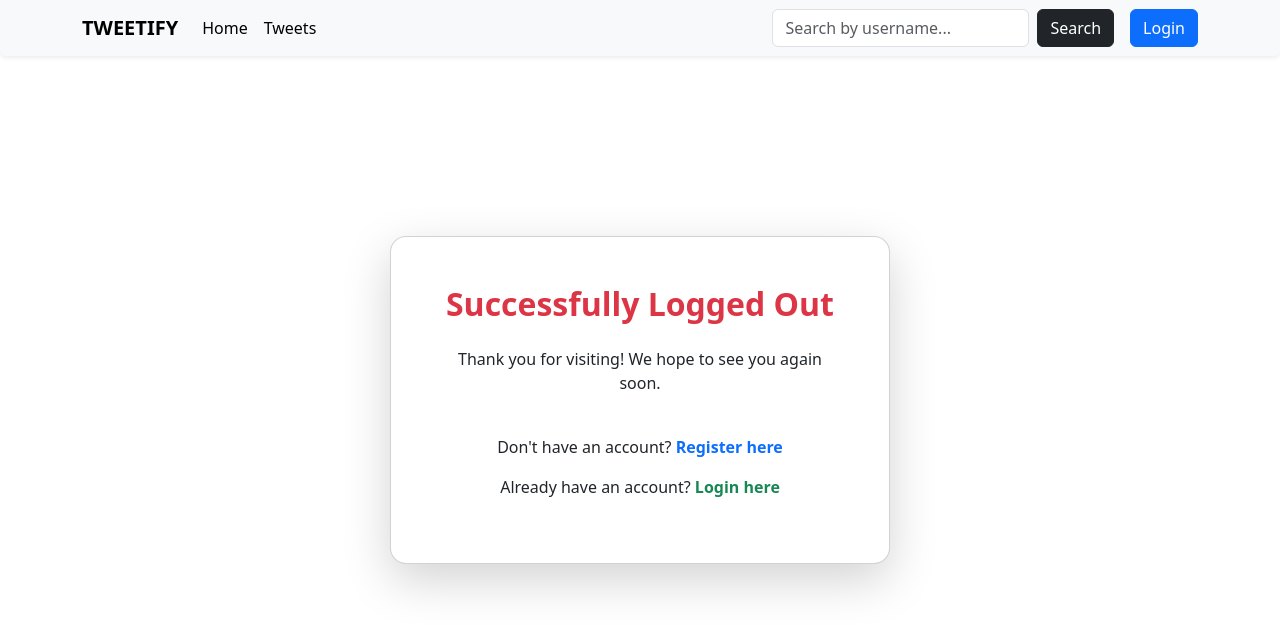
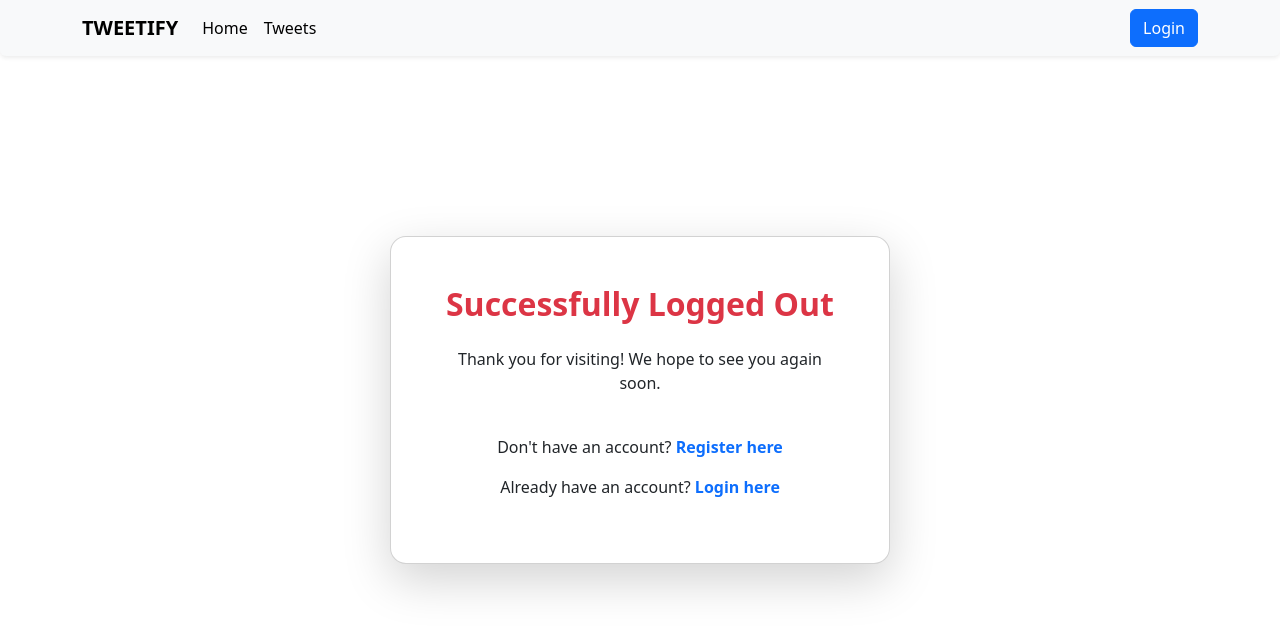
Before and after one commit to DevarshSimform/django-foundation-project, a Django app: page /logout/ in a window 1280 px wide. Shown: the top 632 px of the page. Run offline with Django 4.2, Linux system fonts and the light colour scheme.

```diff
--- a/core/views.py
+++ b/core/views.py
@@ -17,7 +17,7 @@ def tweet_list(req):
     tweets = Tweet.objects.all().order_by('-created_at')
     if query:
         tweets = tweets.filter(user__username__icontains = query)
-    return render(req, 'core/tweet_list.html', {'tweets': tweets})
+    return render(req, 'core/tweet_list.html', {'tweets': tweets, 'show_search': True})
 
 
 def my_tweets(req):
--- a/templates/navbar.html
+++ b/templates/navbar.html
@@ -15,10 +15,12 @@
               </li>
           </ul>
 
-          <form class="d-flex me-3" role="search" method="GET" action="{% url 'tweet_list'%}">
-              <input class="form-control me-2" type="search" name="q" placeholder="Search by username..." aria-label="Search">
-              <button class="btn btn-dark" type="submit">Search</button>
-          </form>
+          {% if show_search %}
+            <form class="d-flex me-3" role="search" method="GET" action="{% url 'tweet_list'%}">
+                <input class="form-control me-2" type="search" name="q" placeholder="Search by username..." aria-label="Search">
+                <button class="btn btn-dark" type="submit">Search</button>
+            </form>
+          {% endif %}
 
           {% if user.is_authenticated %}
               <div class="dropdown">
--- a/templates/registration/logged_out.html
+++ b/templates/registration/logged_out.html
@@ -15,7 +15,7 @@ Logout
                 <a href="{% url 'register' %}" class="text-decoration-none fw-bold text-primary">Register here</a>
             </p>
             <p>Already have an account?
-                <a href="{% url 'login' %}" class="text-decoration-none fw-bold text-success">Login here</a>
+                <a href="{% url 'login' %}" class="text-decoration-none fw-bold text-primary">Login here</a>
             </p>
         </div>
     </div>
```
